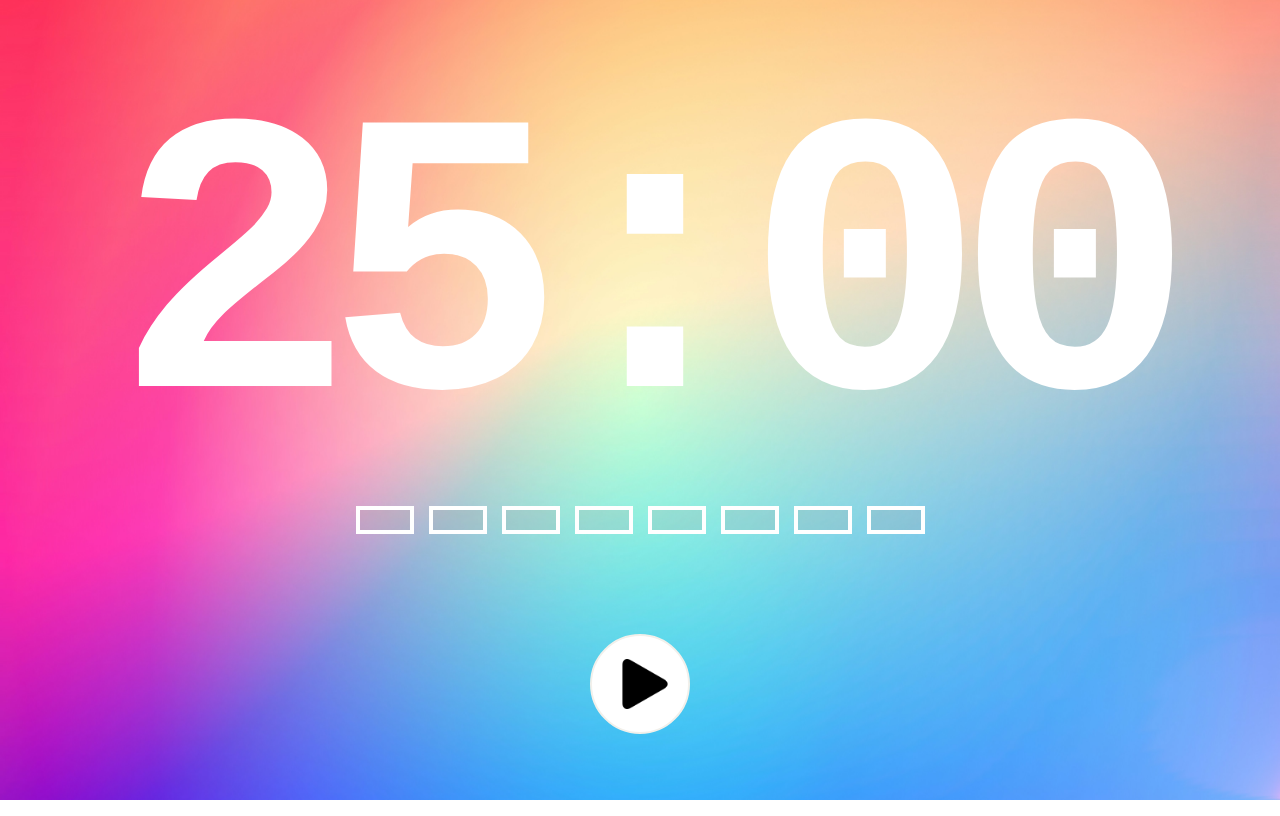
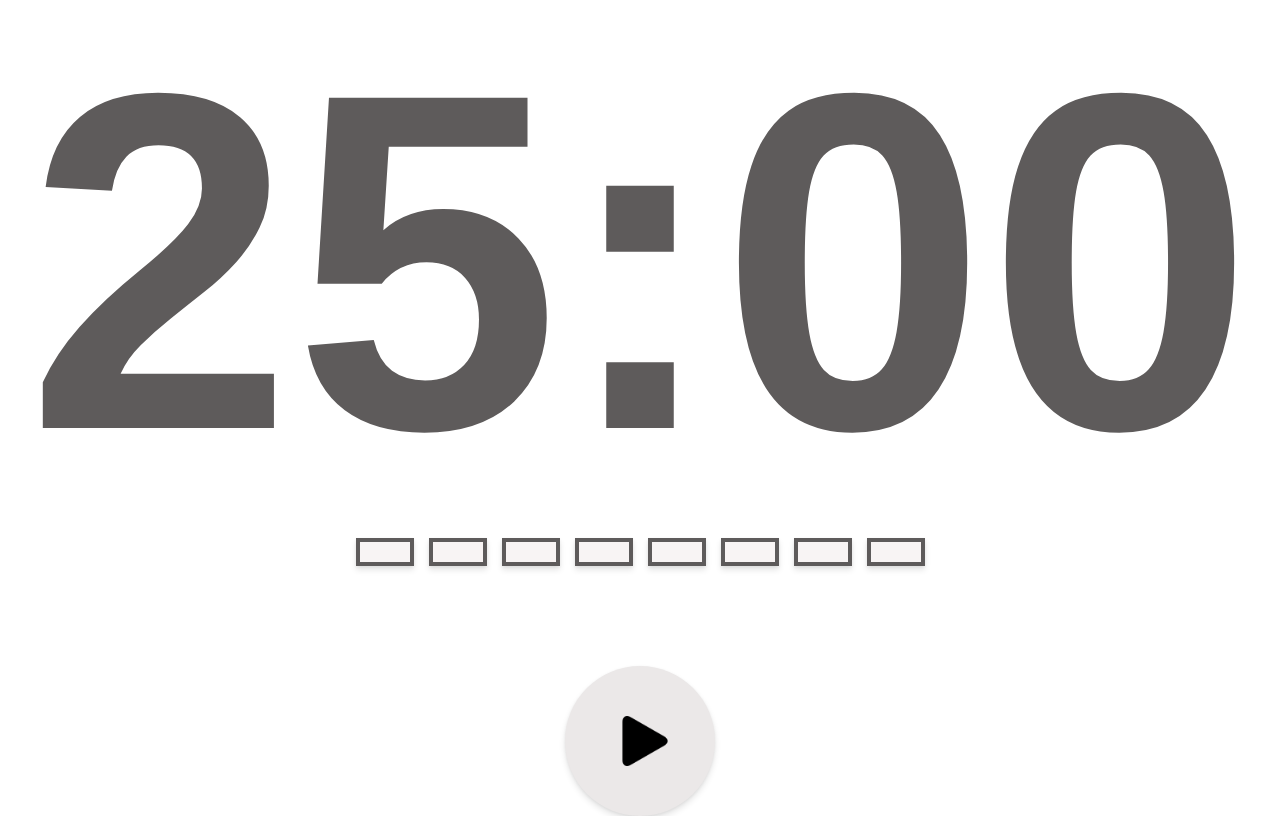
Before and after one commit to Parm-S-Gidda/Study-Timer-2, a React (Create React App) app: page / in a window 1280 px wide. Built offline with nearby package versions, Linux system fonts and the light colour scheme.

Commit message:
design redo

```diff
--- a/package.json
+++ b/package.json
@@ -7,6 +7,7 @@
     "@testing-library/jest-dom": "^5.17.0",
     "@testing-library/react": "^13.4.0",
     "@testing-library/user-event": "^13.5.0",
+    "gh-pages": "^6.2.0",
     "react": "^18.3.1",
     "react-dom": "^18.3.1",
     "react-scripts": "5.0.1",
--- a/src/App.css
+++ b/src/App.css
@@ -1,59 +1,69 @@
 .App {
   height: 100vh;
   display: flex;
-
   flex-direction: column;
   align-items: center;
-  background-image: url('./background.jpg');
-  background-size: cover;
-  background-position: center;
-  background-repeat: no-repeat;
-  -webkit-background-size: cover;
-  -moz-background-size: cover;
-  -o-background-size: cover;
-  background-size: cover;
+  justify-content: center;
+  background-color: rgb(255, 255, 255);
 
 }
 
 #time {
 
-  color: white;
-  font-size:400px;
+  color: rgb(94, 91, 91);
+  font-size:30rem;
 
-  margin-top: 5%;
-  margin-bottom: 0px;
- text-align: center;
-letter-spacing: -30px;
- font-family: monospace;
+  margin: 0;
+  padding: 0;
+  text-align: center;
+
+  font-family:  sans-serif;
 
 
 }
 
 
+
+
 #button {
-  background-color: white;
-  height: 100px;
-  width: 100px;
-  border-radius: 100%;
-  border-color: #f2f0eb;
-  border-style:solid;
+  background-color: rgb(235, 232, 232);
 
-   display: flex; /* Enable flexbox layout */
-  justify-content: center; /* Center horizontally */
-  align-items: center; /* Center vertically */
-  cursor: pointer; /* Change cursor to pointer */
+  height: 150px;
+  aspect-ratio: 1 / 1;
 
-  font-size: 50px;
+
+  border-radius: 50%;
+
+  border: none;
+
+  display: flex;
+  justify-content: center;
+  align-items: center;
+  cursor: pointer;
+
+  padding: 30%;
+  box-shadow: 0 4px 6px rgba(0, 0, 0, 0.1),
+            0 1px 3px rgba(0, 0, 0, 0.06);
+
+
+  transition: all, 0.2s, smooth;
+}
+
+#button:focus{
+
+  outline: none;
+  border: none;
+}
+
+
+
+#button:hover{
+
+  transform: scale(1.05);
+
 
 }
 
-#button:hover{
-  background-color: #f2f0eb;
-  border-color: white;
-}
-
-#timerDiv{
-}
 
 #plyabutton{
 
@@ -85,9 +95,10 @@ letter-spacing: -30px;
 
   height: 20px;
   width: 50px;
-  background-color: rgba(162, 157, 157, 0.2);
-
-  border: 4px solid white;
+  background-color: rgba(240, 232, 232, 0.496);
+  border: 4px solid rgb(94, 91, 91);
+  box-shadow: 0 4px 6px rgba(0, 0, 0, 0.1),
+  0 1px 3px rgba(0, 0, 0, 0.06);
 
 }
 
@@ -95,8 +106,10 @@ letter-spacing: -30px;
 
   height: 20px;
   width: 50px;
-  background-color: rgba(162, 157, 157, 0.2);
-  border: 4px solid white;
+  background-color: rgba(240, 232, 232, 0.496);
+  border: 4px solid rgb(94, 91, 91);
+  box-shadow: 0 4px 6px rgba(0, 0, 0, 0.1),
+  0 1px 3px rgba(0, 0, 0, 0.06);
 
 }
 
@@ -104,50 +117,59 @@ letter-spacing: -30px;
 
   height: 20px;
   width: 50px;
-  background-color: rgba(162, 157, 157, 0.2);
-  border: 4px solid white;
+  background-color: rgba(240, 232, 232, 0.496);
+  border: 4px solid rgb(94, 91, 91);
+  box-shadow: 0 4px 6px rgba(0, 0, 0, 0.1),
+  0 1px 3px rgba(0, 0, 0, 0.06);
 }
 
 #indic4{
 
   height: 20px;
   width: 50px;
-  background-color: rgba(162, 157, 157, 0.2);
-  border: 4px solid white;
+  background-color: rgba(240, 232, 232, 0.496);
+  border: 4px solid rgb(94, 91, 91);
+  box-shadow: 0 4px 6px rgba(0, 0, 0, 0.1),
+  0 1px 3px rgba(0, 0, 0, 0.06);
 }
 
 #indic5{
 
 height: 20px;
   width: 50px;
-  background-color: rgba(162, 157, 157, 0.2);
-  border: 4px solid white;
+  background-color: rgba(240, 232, 232, 0.496);
+  border: 4px solid rgb(94, 91, 91);
+  box-shadow: 0 4px 6px rgba(0, 0, 0, 0.1),
+  0 1px 3px rgba(0, 0, 0, 0.06);
 }
 
 #indic6{
 
   height: 20px;
   width: 50px;
-  background-color: rgba(162, 157, 157, 0.2);
-  border: 4px solid white;
+  background-color: rgba(240, 232, 232, 0.496);
+  border: 4px solid rgb(94, 91, 91);
+  box-shadow: 0 4px 6px rgba(0, 0, 0, 0.1),
+  0 1px 3px rgba(0, 0, 0, 0.06);
 }
 
 #indic7{
 
   height: 20px;
   width: 50px;
-  background-color: rgba(162, 157, 157, 0.2);
-  border: 4px solid white;
+  background-color: rgba(240, 232, 232, 0.496);
+  border: 4px solid rgb(94, 91, 91);
+  box-shadow: 0 4px 6px rgba(0, 0, 0, 0.1),
+  0 1px 3px rgba(0, 0, 0, 0.06);
 }
 
 #indic8{
 
   height: 20px;
   width: 50px;
-  background-color: rgba(162, 157, 157, 0.2);
-  border: 4px solid white;
+  background-color: rgba(240, 232, 232, 0.496);
+  border: 4px solid rgb(94, 91, 91);
+    box-shadow: 0 4px 6px rgba(0, 0, 0, 0.1),
+            0 1px 3px rgba(0, 0, 0, 0.06);
 
 }
-
-/*  background-color: rgba(255, 255, 255, 0.625);
-background-color: rgba(162, 157, 157, 0.2);*/
--- a/src/App.js
+++ b/src/App.js
@@ -97,17 +97,17 @@ function App() {
   const changeTimeDuration = () => {
 
     var currentBar = document.getElementById("App");
-    currentBar.style.filter = "invert(1)";
+    currentBar.style.background = "rgb(183, 183, 183)";
     setTimeout(() => {
-        currentBar.style.filter = "invert(0)";
+        currentBar.style.background = "white";
     }, 250);
 
     setTimeout(() => {
-        currentBar.style.filter = "invert(1)";
+        currentBar.style.background = "rgb(183, 183, 183)";
     }, 500);
 
     setTimeout(() => {
-        currentBar.style.filter = "invert(0)";
+        currentBar.style.background = "white";
     }, 750);
 
 
@@ -132,7 +132,7 @@ function App() {
   const updateBars = () => {
 
     let currentBar = document.getElementById("indic" + (period -1))
-    currentBar.style.backgroundColor = "rgba(255, 255, 255, 0.625)";
+    currentBar.style.backgroundColor = "rgba(54, 47, 47, 0.496)";
 
     if(period == 9){
       setPeriod(1)
@@ -155,7 +155,7 @@ function App() {
         for (let i = 1; i <= 8; i++) {
 
          currentBar = document.getElementById("indic" + i)
-          currentBar.style.backgroundColor = "rgba(162, 157, 157, 0.2)"
+          currentBar.style.backgroundColor = "rgba(240, 232, 232, 0.496)"
 
         }
 
@@ -196,11 +196,11 @@ function App() {
 
       <div id='buttonDiv'>
 
-        <button id='button'>
+        <button id='button' onClick={changeButton}>
 
         {buttonState === 0 ? (
        <img src={playButton} onClick={changeButton} id="plyabutton"></img>
-        ) : <img src={pauseButton} onClick={changeButton} id="pauseButton"></img>  }
+        ) : <img src={pauseButton}  id="pauseButton"></img>  }
 
         </button>
 
```
Also changed, not shown: 1 other file (tests, documents, lock files or other folders).
